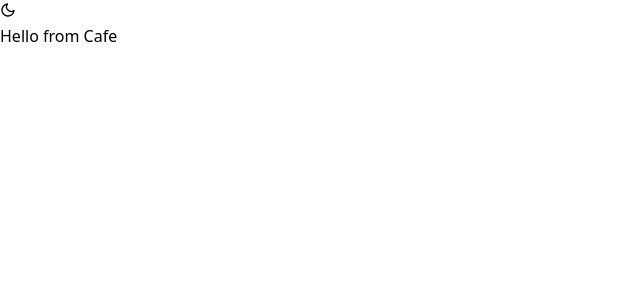
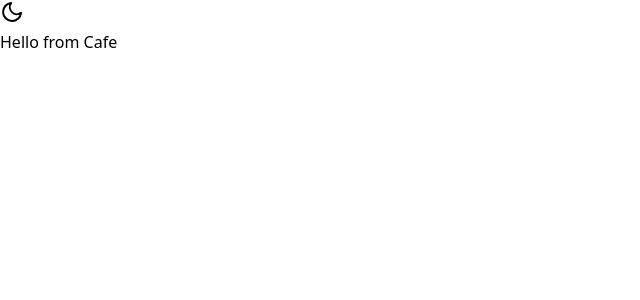
Before and after one commit to farhandotme/dispurcollegecafe, a Next.js app: page / in a window 1280 px wide. Shown: the top 300 px of the page, without its empty margins (0-640 px from the left). Built offline with nearby package versions, Linux system fonts and the light colour scheme.

Commit message:
development phase

```diff
--- a/components/ThemeSwitcher.tsx
+++ b/components/ThemeSwitcher.tsx
@@ -17,7 +17,7 @@ const ThemeSwitcher = () => {
             aria-label="Toggle Dark Mode"
         className="theme-toggle-button"
         >
-            {resolvedTheme === "dark" ? <FiSun size={24} /> : <FiMoon />}
+            {resolvedTheme === "dark" ? <FiSun size={24} /> : <FiMoon size={24}/>}
         </button>
     );
 };
```
